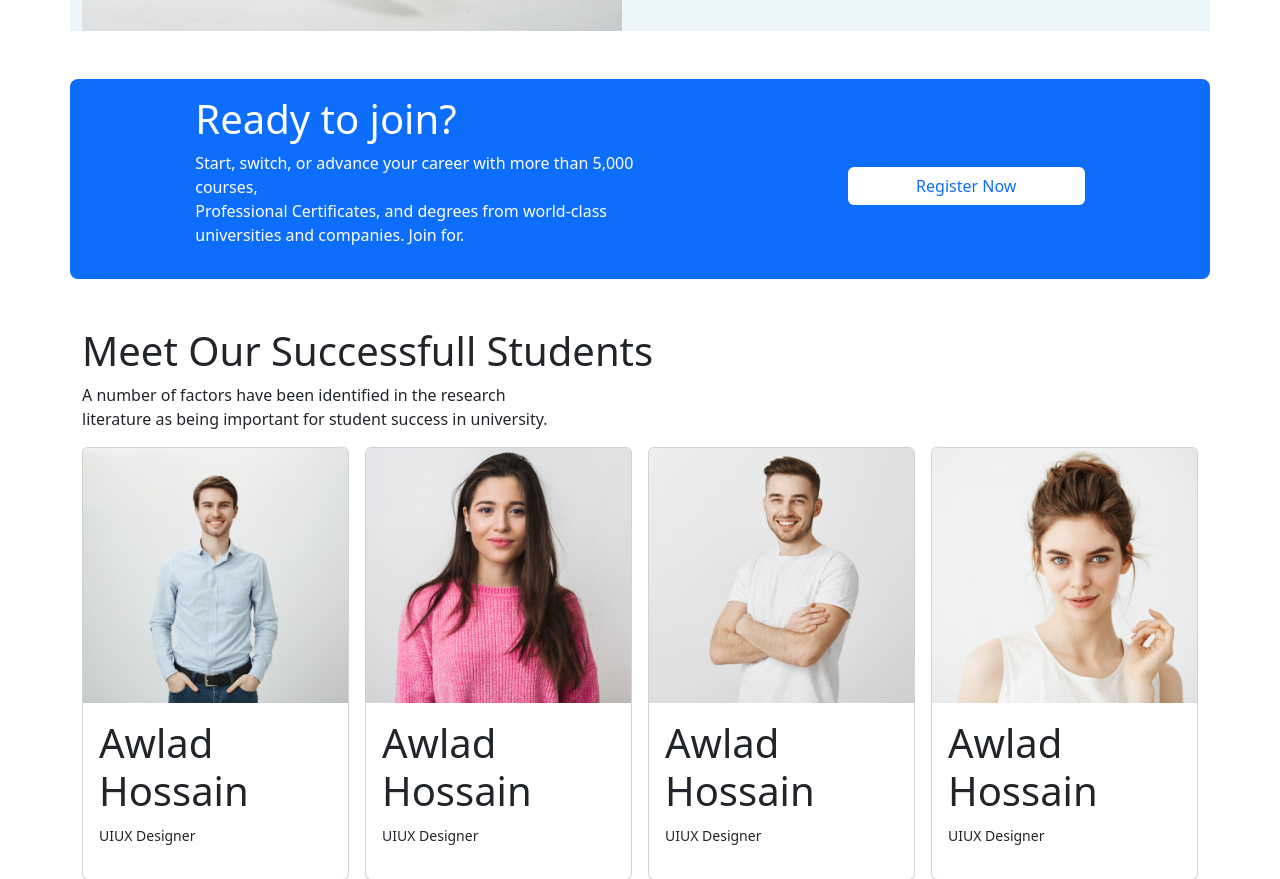
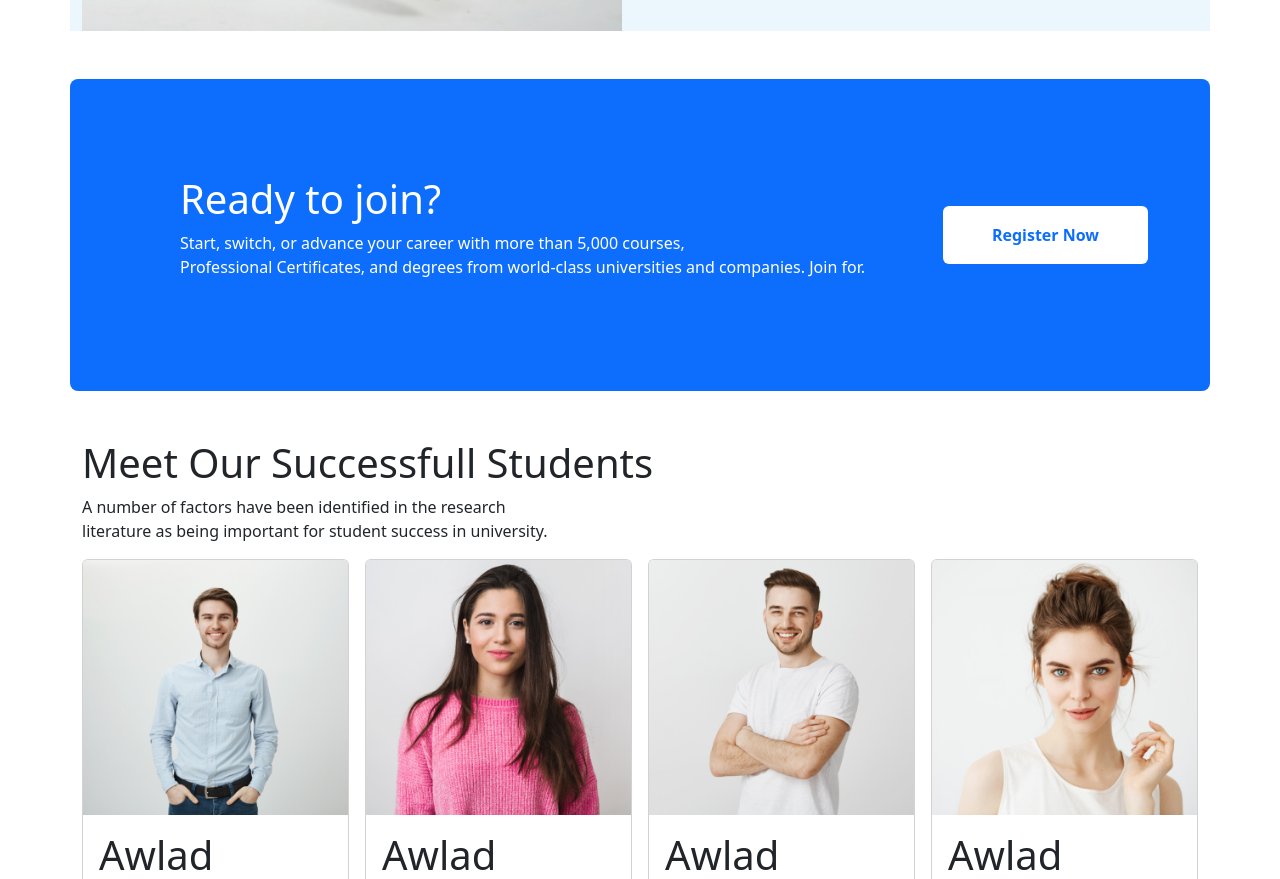
Before and after one commit to mdmasudrana271/assignment-3, a plain HTML site: page index.html in a window 1280 px wide. Shown: the part 2606-3485 px from the top of the page. Drawn offline with nearby package versions, Linux system fonts and the light colour scheme.

Commit message:
modal section done

```diff
--- a/index.html
+++ b/index.html
@@ -232,18 +232,18 @@
 
         <!-- modal section start -->
         <section class="container my-5 bg-primary rounded-3">
-            <div class="row row-cols-1 row-cols-md-1 row-cols-lg-2 px-5 py-3 align-items-center justify-content-around">
-                <div class="col text-white ">
+            <div class="d-lg-flex p-5 align-items-center justify-content-around text-center">
+                <div class="p-5 text-white text-lg-start">
                     <h1>Ready to join?</h1>
                     <p>Start, switch, or advance your career with more than 5,000 courses,<br> Professional
                         Certificates,
                         and
                         degrees from world-class universities and companies. Join for.</p>
                 </div>
-                <div class="col d-flex justify-content-around flex-sm-column w-25">
+                <div class="">
                     <button class="btn  fs-6 fw-bold text-primary">
                         <!-- Button trigger modal -->
-                        <button type="button" class="btn bg-white text-primary px-5" data-bs-toggle="modal"
+                        <button type="button" class="btn bg-white text-primary px-5 py-3 fw-bold" data-bs-toggle="modal"
                             data-bs-target="#exampleModal">
                             Register Now
                         </button>
```
